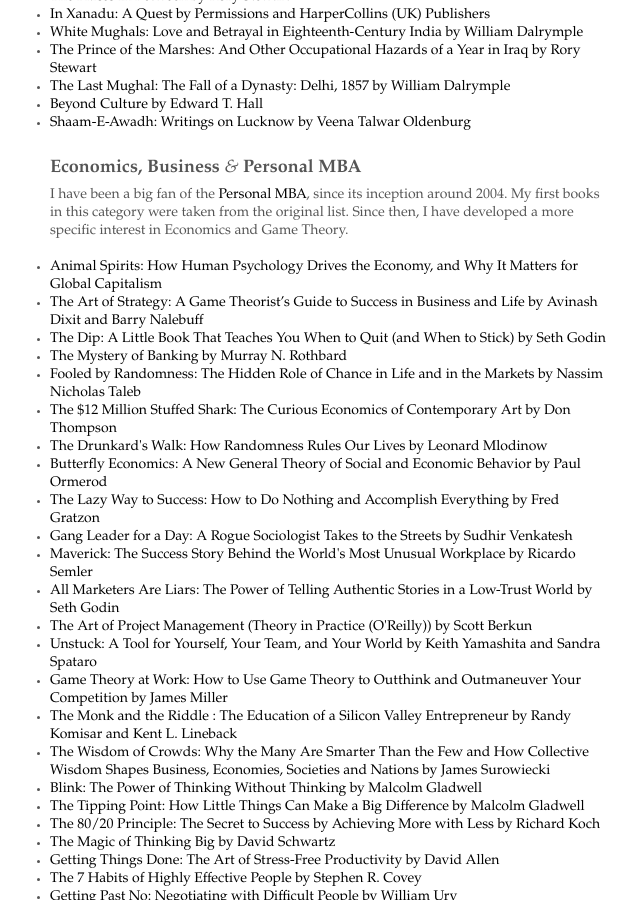
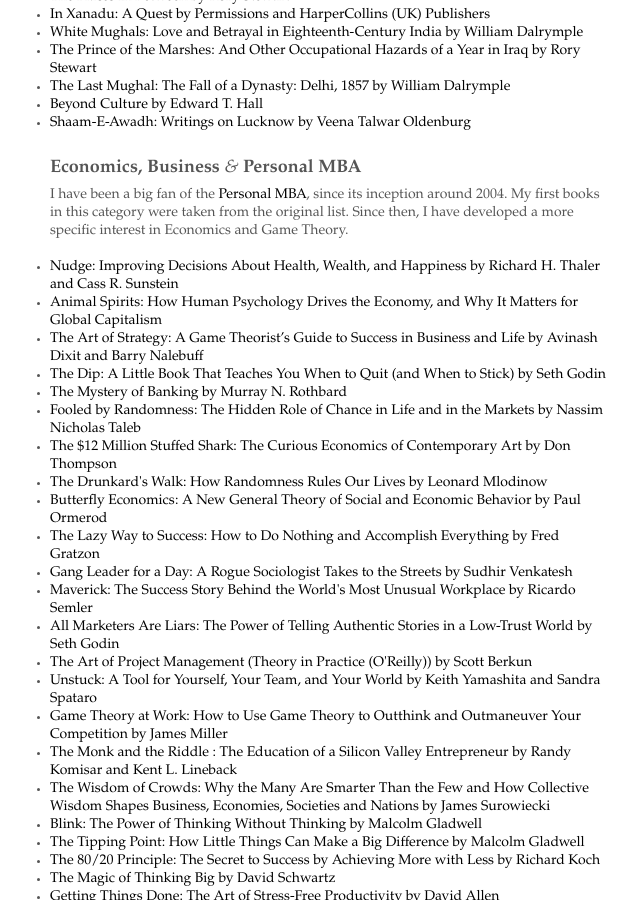
Before and after one commit to deepakjois/website, a Jekyll site: the page built from books/index.html, in a window 1280 px wide and 900 px high, scrolled down 4335 px. Shown: the whole window, without its empty margins (310-950 px from the left). Built offline with Jekyll 4.4.1, drawn with Linux system fonts in a browser that asks for light colours; some of the changed text lies outside the part shown.

Commit message:
Added books

```diff
--- a/_includes/books_read.html
+++ b/_includes/books_read.html
@@ -211,6 +211,7 @@
 Economics and Game Theory.</p>
 
 <ul id="non-fiction-economics">
+  <li class="in_2009"><a href="http://www.amazon.com/Nudge-Improving-Decisions-Health-Happiness/dp/0300122233">Nudge: Improving Decisions About Health, Wealth, and Happiness by Richard H. Thaler and  Cass R. Sunstein</a></li>
   <li class="in_2009"><a href="http://www.amazon.com/Animal-Spirits-Psychology-Economy-Capitalism/dp/0691142335">Animal Spirits: How Human Psychology Drives the Economy, and Why It Matters for Global Capitalism</a></li>
   <li class="in_2009"><a href="http://amazon.com/dp/0393062430">The Art of Strategy: A Game Theorist’s Guide to Success in Business and Life by Avinash Dixit and Barry Nalebuff</a></li>
   <li class="pre_2009"><a href="http://www.amazon.com/Dip-Little-Book-Teaches-Stick/dp/1591841666%3FSubscriptionId%3D1KWW0ZZBXM2H44SQVD02%26tag%3Dws%26linkCode%3Dxm2%26camp%3D2025%26creative%3D165953%26creativeASIN%3D1591841666">The Dip: A Little Book That Teaches You When to Quit (and When to Stick) by Seth Godin</a></li>
@@ -268,6 +269,7 @@
 <h3>Other Non-fiction</h3>
 
 <ul id="non-fiction-other">
+  <li class="in_2009"><a href="http://www.amazon.com/Urban-Homestead-Self-sufficient-Process-Self-reliance/dp/1934170011">The Urban Homestead: Your Guide to Self-sufficient Living in the Heart of the City by Kelly Coyne and Erik Knutzen</a></li>
   <li class="in_2009"><a href="http://www.amazon.com/Traffic-Drive-What-Says-About/dp/0307264785">Traffic: Why We Drive the Way We Do (and What It Says About Us) by Tom Vanderbilt</a></li>
   <li class="in_2009"><a href="http://www.amazon.com/Handmade-Nation-Rise-Craft-Design/dp/1568987870">Handmade Nation: The Rise of DIY, Art, Craft, and Design by  Faythe Levine and Cortney Heimerl</a></li>
   <li class="in_2009"><a href="http://amazon.com/dp/0143114743">A Place of My Own: The Architecture of Daydreams by Michael Pollan</a></li>
```
